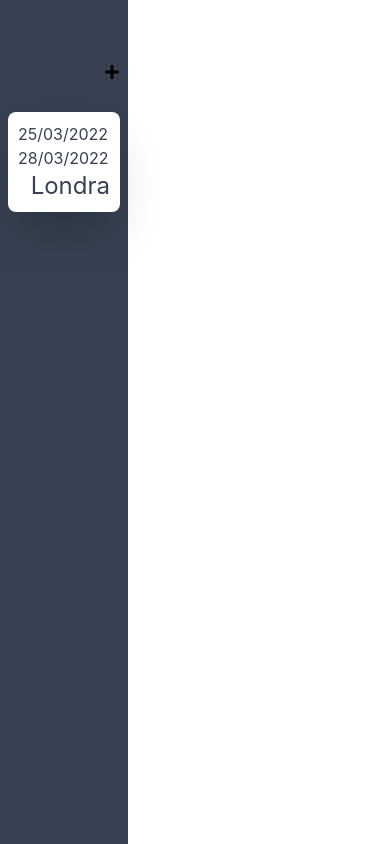
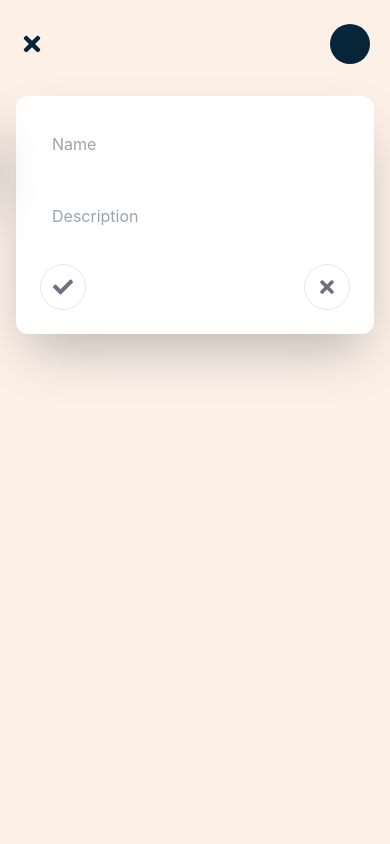
Before and after one commit to lanfr0/mytinerary, a React (Create React App) app: page / in a window 390 px wide. Built offline with nearby package versions, Linux system fonts and the light colour scheme.

Commit message:
Fix sidebar per gestione responsive

```diff
--- a/src/layout/MainLayout.tsx
+++ b/src/layout/MainLayout.tsx
@@ -1,32 +1,72 @@
-import React, { useEffect, useState } from "react";
+import React, { useState } from "react";
 import { Switch } from "@headlessui/react";
 import { SidebarCard } from "../components/sidebar/SidebarCard";
-import { FaTimes } from "react-icons/fa";
+import { FaCheck, FaTimes } from "react-icons/fa";
+import { TravelCard } from "../components/core/TravelCard";
+import { useForm } from "react-hook-form";
 
 export const MainLayout: React.FC = () => {
   const [enabled, setEnabled] = useState(false);
 
-  useEffect(() => {
-    console.log(enabled);
-  }, [enabled]);
+  const {
+    register,
+    handleSubmit,
+    formState: { errors },
+  } = useForm();
+
 
   return (
-    <div className="flex flex-row h-screen w-full">
+    <div className="flex h-screen w-screen bg-[#fcf0e7]">
       <Switch.Group>
+        <div className="fixed w-full z-10 h-12 mt-5 flex justify-between px-5 items-center">
+          <Switch checked={enabled} onChange={setEnabled}>
+            <FaTimes className="text-2xl text-[#062538]" />
+          </Switch>
+          <div className="h-10 w-10 bg-[#062538] rounded-full" />
+        </div>
         <div
           className={`${
-            enabled ? "px-12" : "bg-gray-700 w-32 px-2"
-          } h-full w-2/5 bg-[#EFA01D] pt-16 flex flex-col gap-8 max-w-2xl transition-all ease-in-out duration-500`}
+            enabled ? "px-2 md:px-12" : "-translate-x-full md:translate-x-0 md:w-44 md:px-2 absolute md:relative"
+          } h-full w-2/5 bg-[#ee0131] pt-24 flex flex-col gap-8 transition-all ease-in-out duration-500`}
         >
-          <div className={`${enabled ? "" : ""} w-full flex justify-end`}>
-            <Switch checked={enabled} onChange={setEnabled}>
-              <FaTimes className={`${enabled ? "" : "rotate-45"} m-auto`} />
-            </Switch>
-          </div>
           <SidebarCard empty={false} />
         </div>
       </Switch.Group>
-      <div className="flex flex-col grow h-full"></div>
+      <div className="flex flex-col h-full w-full pt-24 px-4 transition-all ease-in-out duration-500 ">
+        <div className="bg-white text-[#062538] rounded-xl shadow-2xl p-6 max-w-full">
+        <form
+          className="flex flex-col items-start gap-6"
+          onSubmit={handleSubmit((data) => {
+            console.log(data);
+          })}
+        >
+          <input
+            className="text-md bg-white text-left focus:outline-none rounded-md p-3 w-full md:w-2/5 focus:bg-gray-50 transition-colors duration-200"
+            placeholder="Name"
+            {...register("name", { required: true })}
+          />
+          <input
+            className="text-md bg-white text-left focus:outline-none rounded-md p-3 w-full md:w-2/5 focus:bg-gray-50 transition-colors duration-200"
+            placeholder="Description"
+            {...register("Description", { required: true })}
+          />
+          <div className="flex flex-row justify-between text-gray-500 w-full">
+            <button
+              className="text-xl border border-gray-200 p-3 rounded-full"
+              type="submit"
+            >
+              <FaCheck />
+            </button>
+            <button
+              className="text-xl border border-gray-200 p-3 rounded-full"
+              type="reset"
+            >
+              <FaTimes />
+            </button>
+          </div>
+        </form>
+        </div>
+      </div>
     </div>
   );
 };
```
